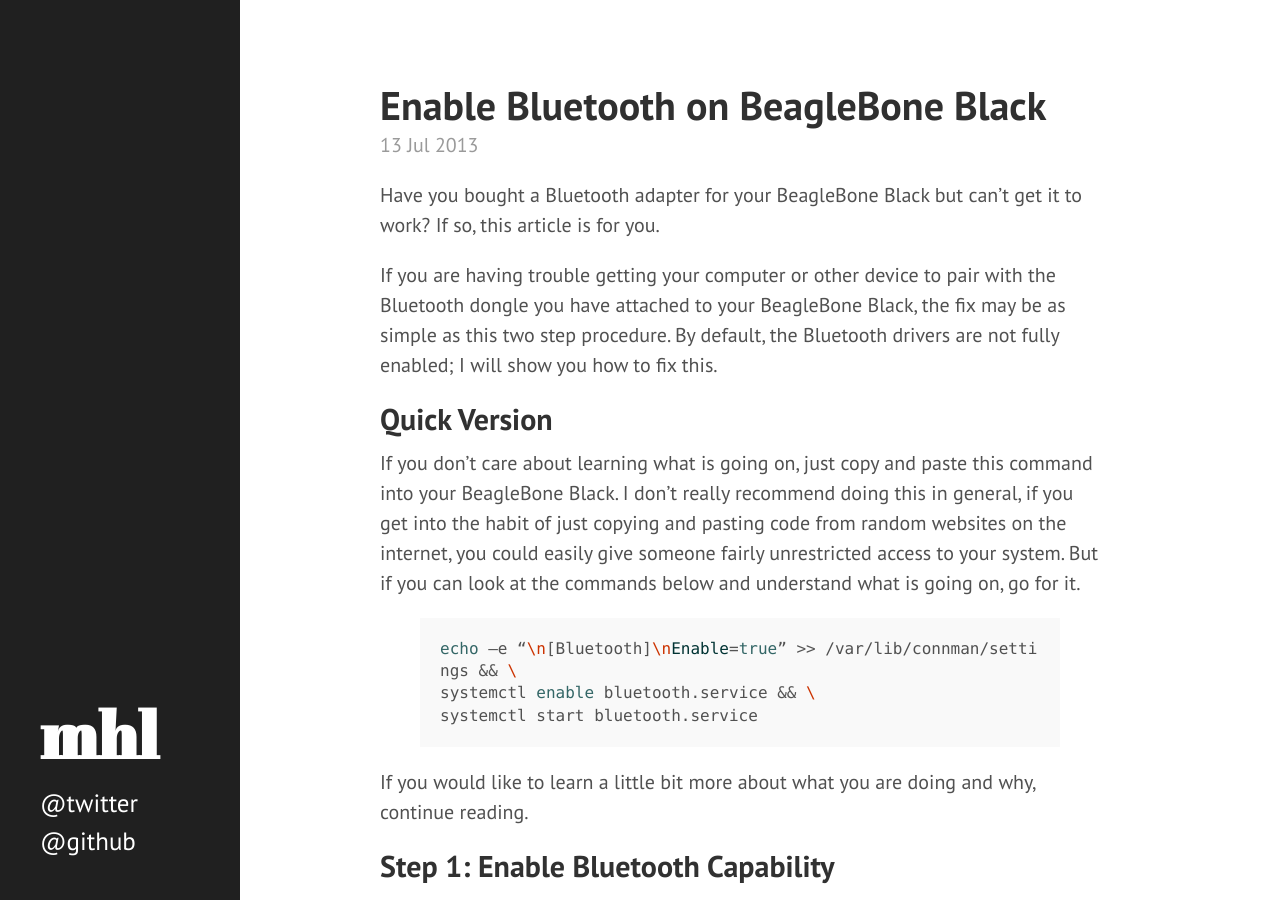
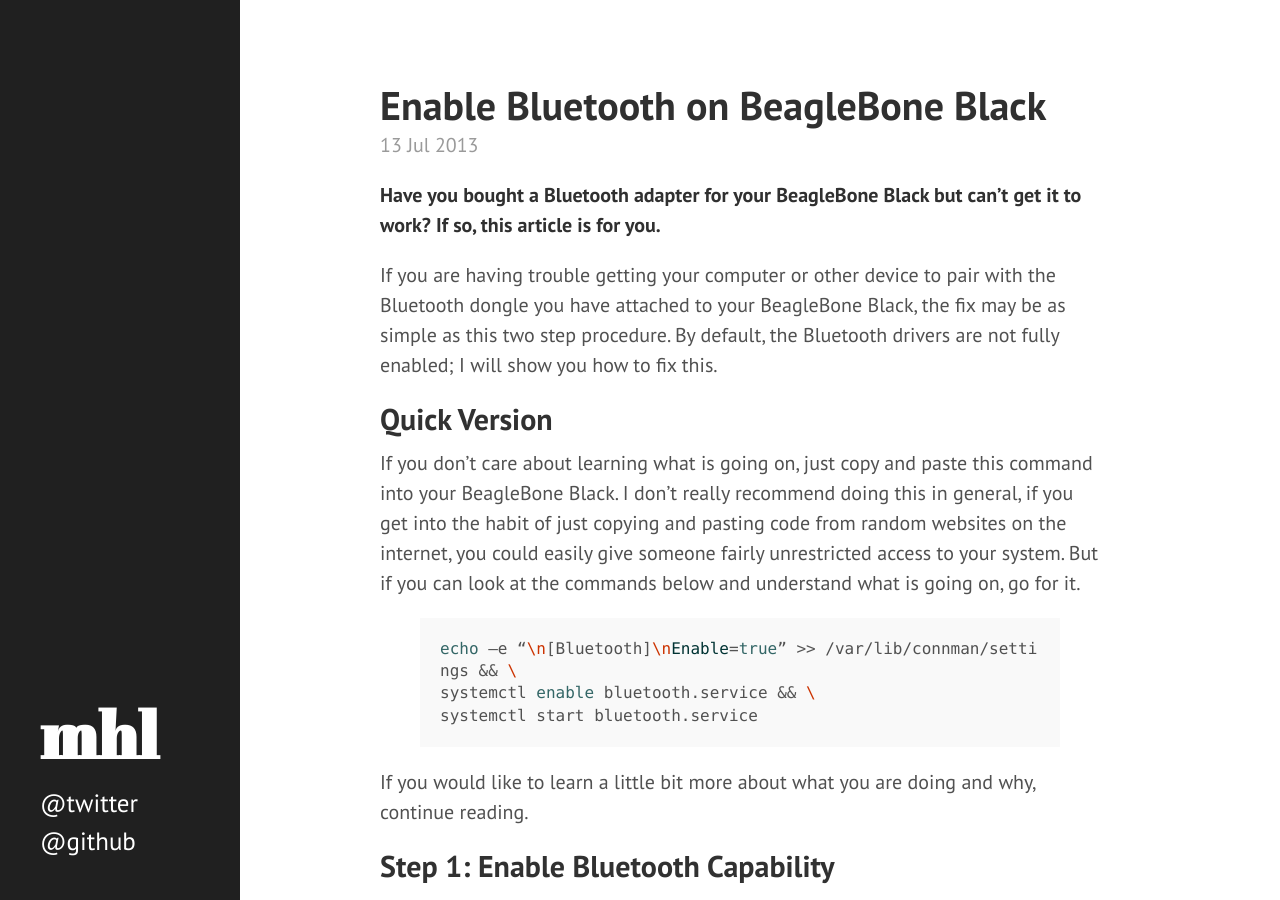
Before and after one commit to LeonardMH/michaelhleonard.com, a Jekyll site: the page built from _posts/2013-07-13-enable-bluetooth-on-beaglebone.markdown, in a window 1280 px wide and 900 px high. Built offline with Jekyll 4.4.1, drawn with Linux system fonts in a browser that asks for light colours.

```diff
--- a/_posts/2013-07-13-enable-bluetooth-on-beaglebone.markdown
+++ b/_posts/2013-07-13-enable-bluetooth-on-beaglebone.markdown
@@ -4,8 +4,8 @@ title:  "Enable Bluetooth on BeagleBone Black"
 date:   2013-07-13 17:35:00 -0600
 categories: beaglebone howto
 ---
-Have you bought a Bluetooth adapter for your BeagleBone Black but can’t
-get it to work? If so, this article is for you.
+**Have you bought a Bluetooth adapter for your BeagleBone Black but can’t
+get it to work? If so, this article is for you.**
 
 If you are having trouble getting your computer or other device to pair
 with the Bluetooth dongle you have attached to your BeagleBone Black,
```
